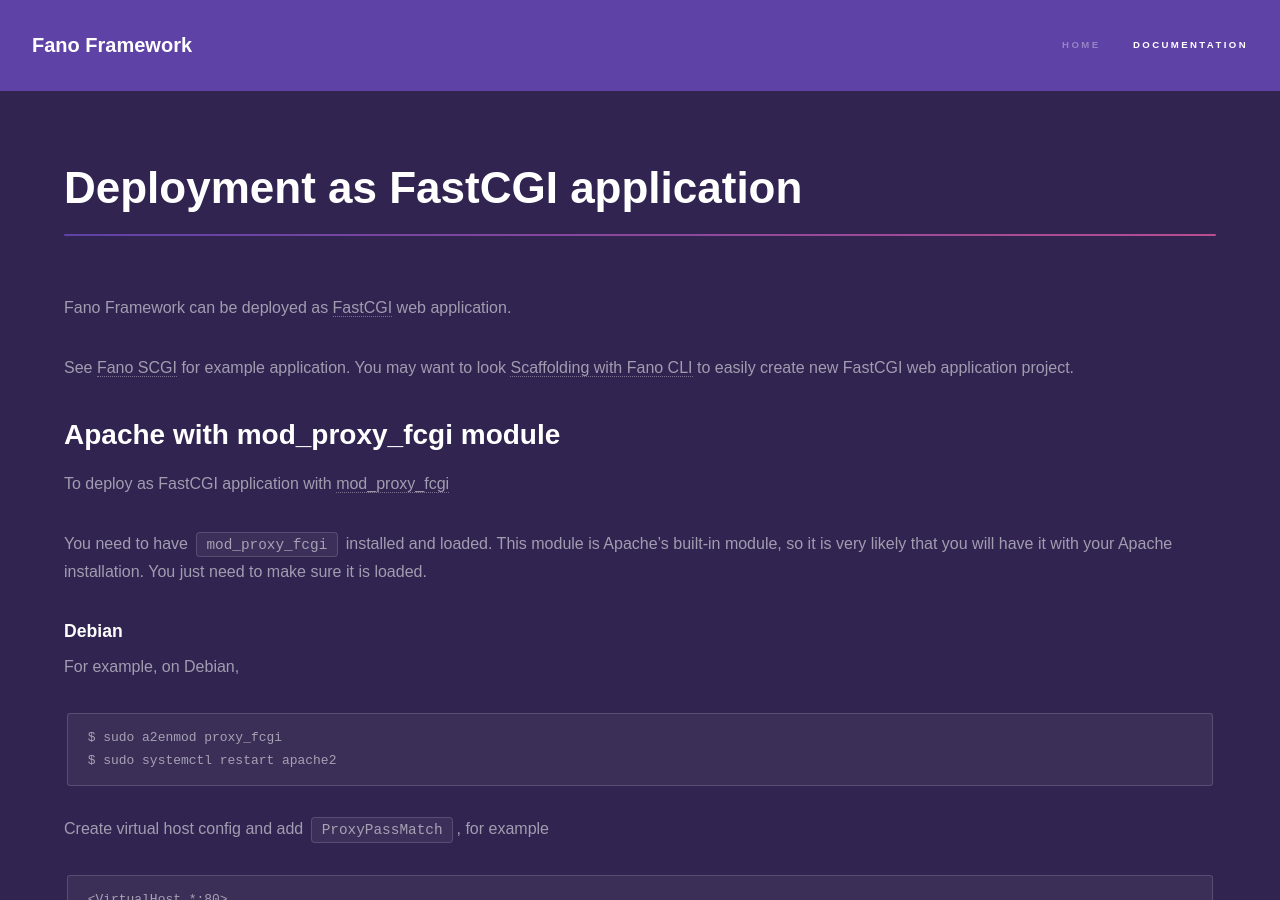
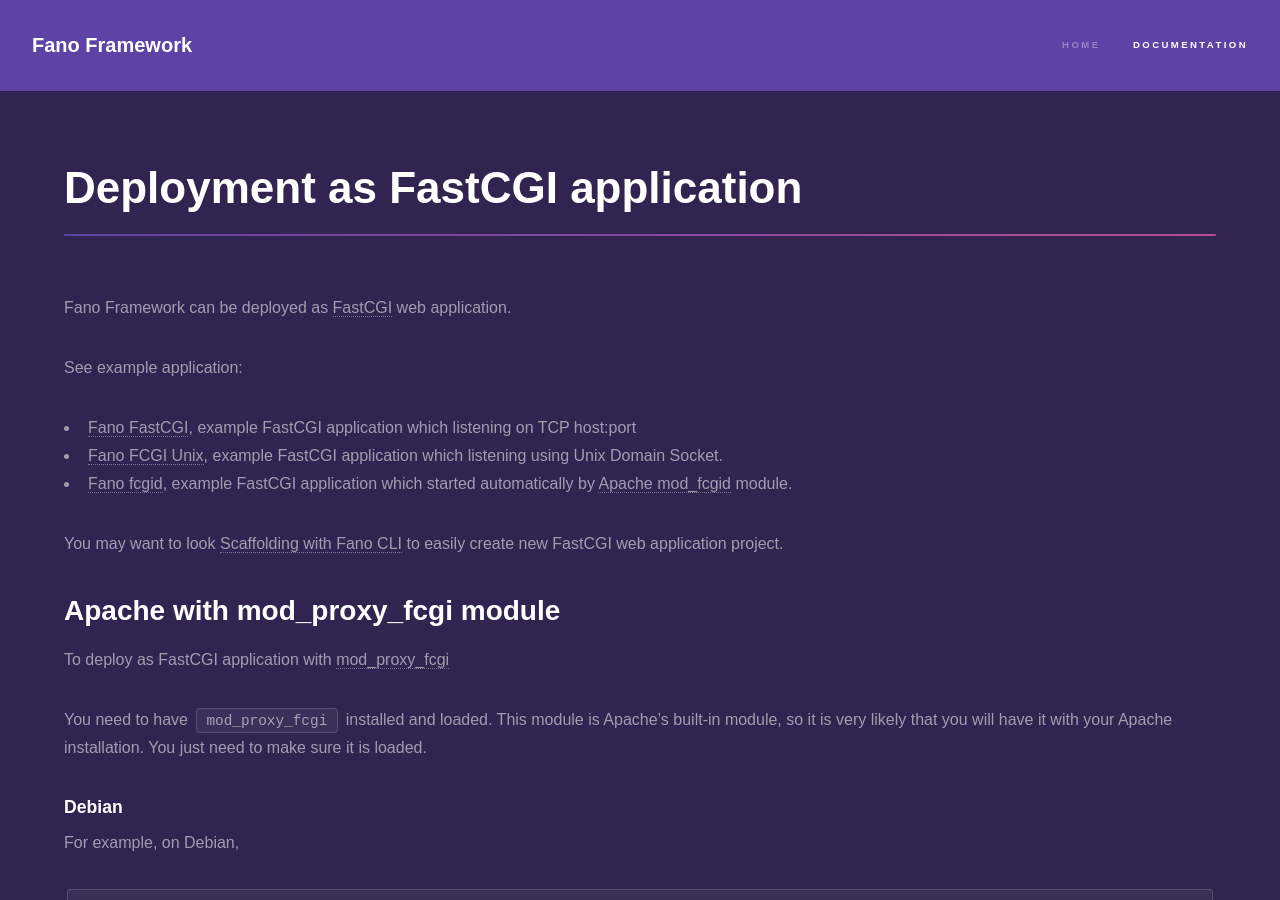
Before and after one commit to fanoframework/fanoframework.github.io, a Jekyll site: the page built from deployment/fastcgi/index.md, in a window 1280 px wide and 900 px high. Built offline with Jekyll 4.4.1, drawn with Linux system fonts in a browser that asks for light colours; our own code applies the rules of GitHub Pages for plain Markdown files.

Commit message:
add link to example fastcgi application

```diff
--- a/deployment/fastcgi/index.md
+++ b/deployment/fastcgi/index.md
@@ -7,7 +7,12 @@
 
 Fano Framework can be deployed as [FastCGI](https://fastcgi-archives.github.io/FastCGI_Specification.html) web application.
 
-See [Fano SCGI](https://github.com/fanoframework/fano-scgi) for example application.
+See example application:
+
+- [Fano FastCGI](https://github.com/fanoframework/fano-fastcgi), example FastCGI application which listening on TCP host:port
+- [Fano FCGI Unix](https://github.com/fanoframework/fano-fcgi-unix), example FastCGI application which listening using Unix Domain Socket.
+- [Fano fcgid](https://github.com/fanoframework/fano-fcgid), example FastCGI application which started automatically by [Apache mod_fcgid](https://httpd.apache.org/mod_fcgid/mod/mod_fcgid.html) module.
+
 You may want to look [Scaffolding with Fano CLI](/scaffolding-with-fano-cli) to easily
 create new FastCGI web application project.
 
```
